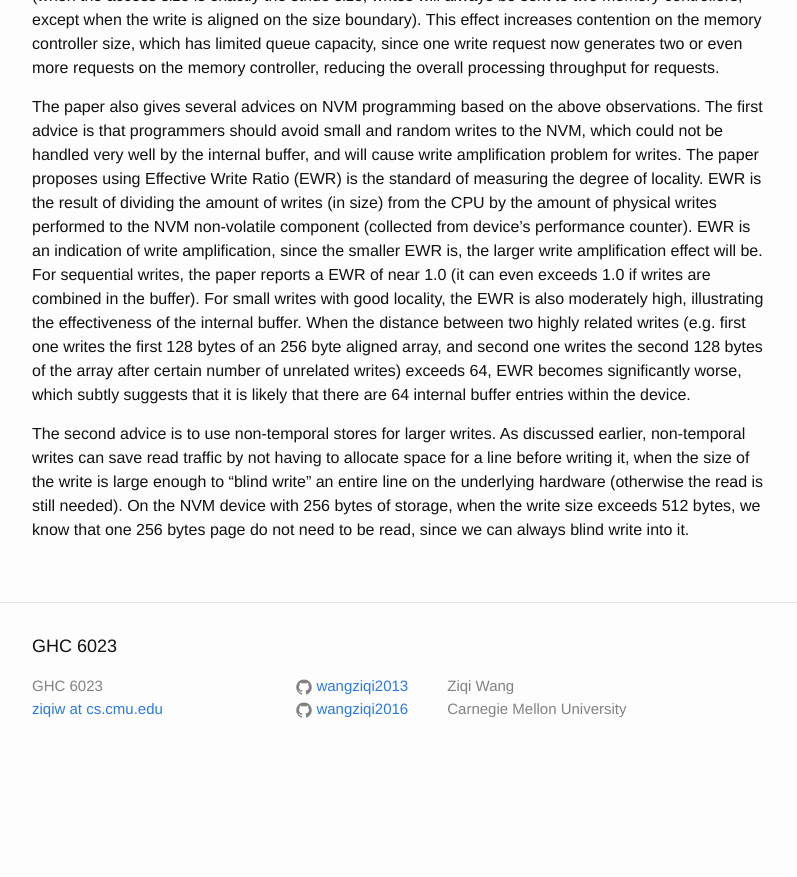
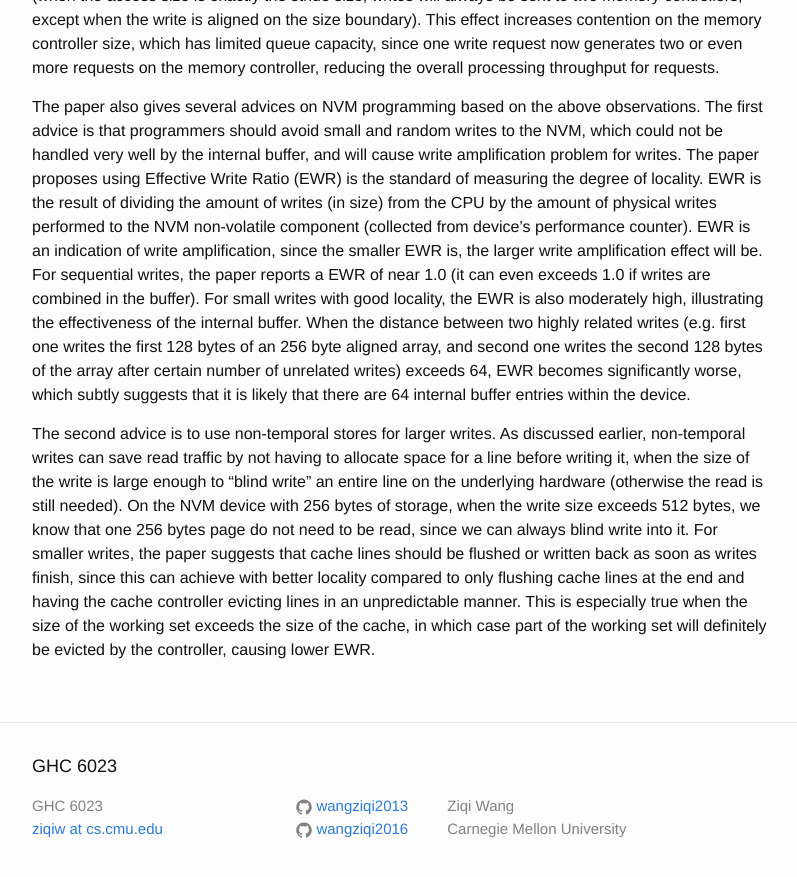
Before and after one commit to wangziqi2013/wangziqi2013.github.io, a Jekyll site: the page built from _posts/2019-11-14-lattest.markdown, in a window 1280 px wide and 900 px high, scrolled down 2248 px. Shown: the top 877 px of the window, without its empty margins (238-1035 px from the left). Built offline with Jekyll 4.4.1, drawn with Linux system fonts in a browser that asks for light colours; before the commit the page ends 3028 px from its top, so only the background shows below that.

Commit message:
Adding flush

```diff
--- a/_posts/2019-11-14-lattest.markdown
+++ b/_posts/2019-11-14-lattest.markdown
@@ -97,4 +97,8 @@ The second advice is to use non-temporal stores for larger writes. As discussed
 read traffic by not having to allocate space for a line before writing it, when the size of the write is large enough to
 "blind write" an entire line on the underlying hardware (otherwise the read is still needed). On the NVM device with 256
 bytes of storage, when the write size exceeds 512 bytes, we know that one 256 bytes page do not need to be read, since we
-can always blind write into it.
+can always blind write into it. For smaller writes, the paper suggests that cache lines should be flushed or written back
+as soon as writes finish, since this can achieve with better locality compared to only flushing cache lines at the end
+and having the cache controller evicting lines in an unpredictable manner. This is especially true when the size
+of the working set exceeds the size of the cache, in which case part of the working set will definitely be evicted by
+the controller, causing lower EWR.
```
